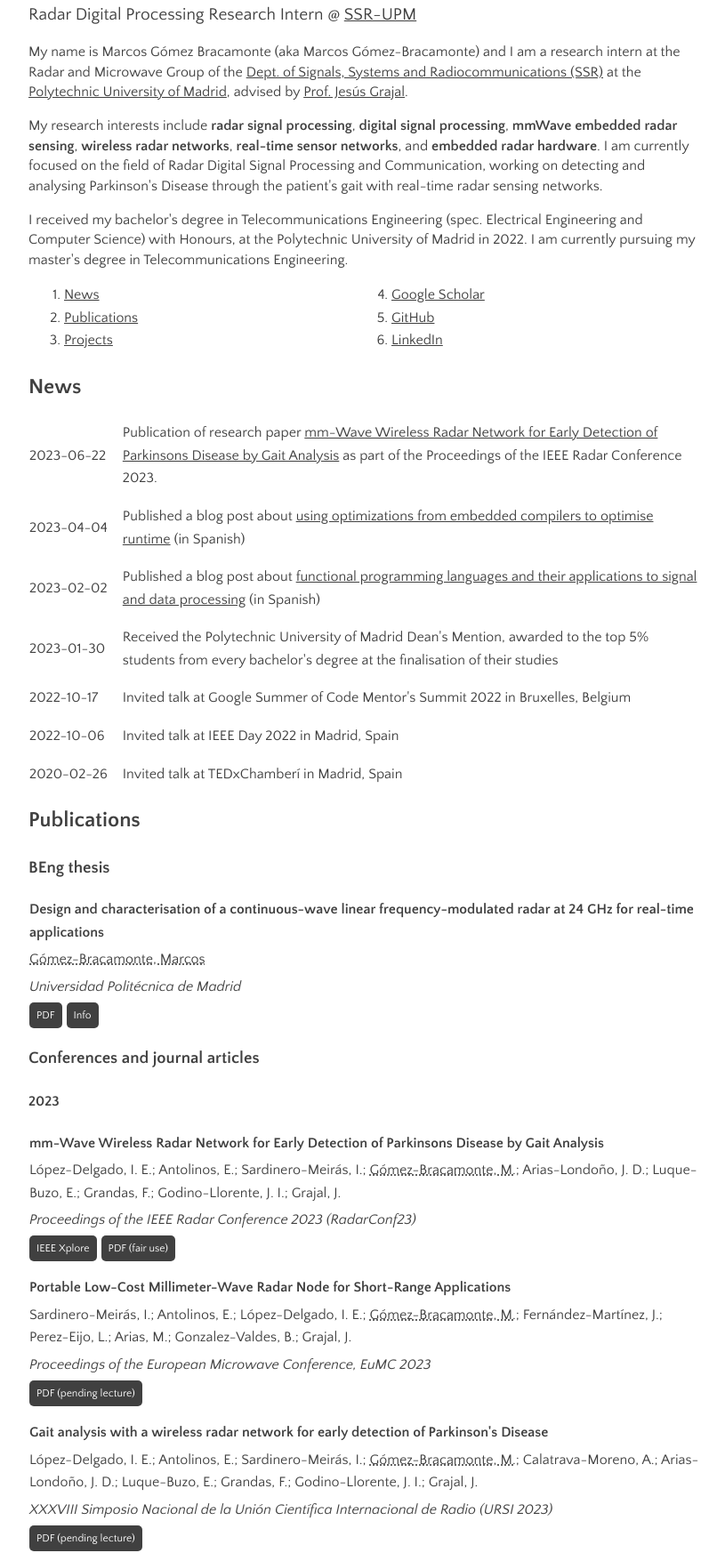
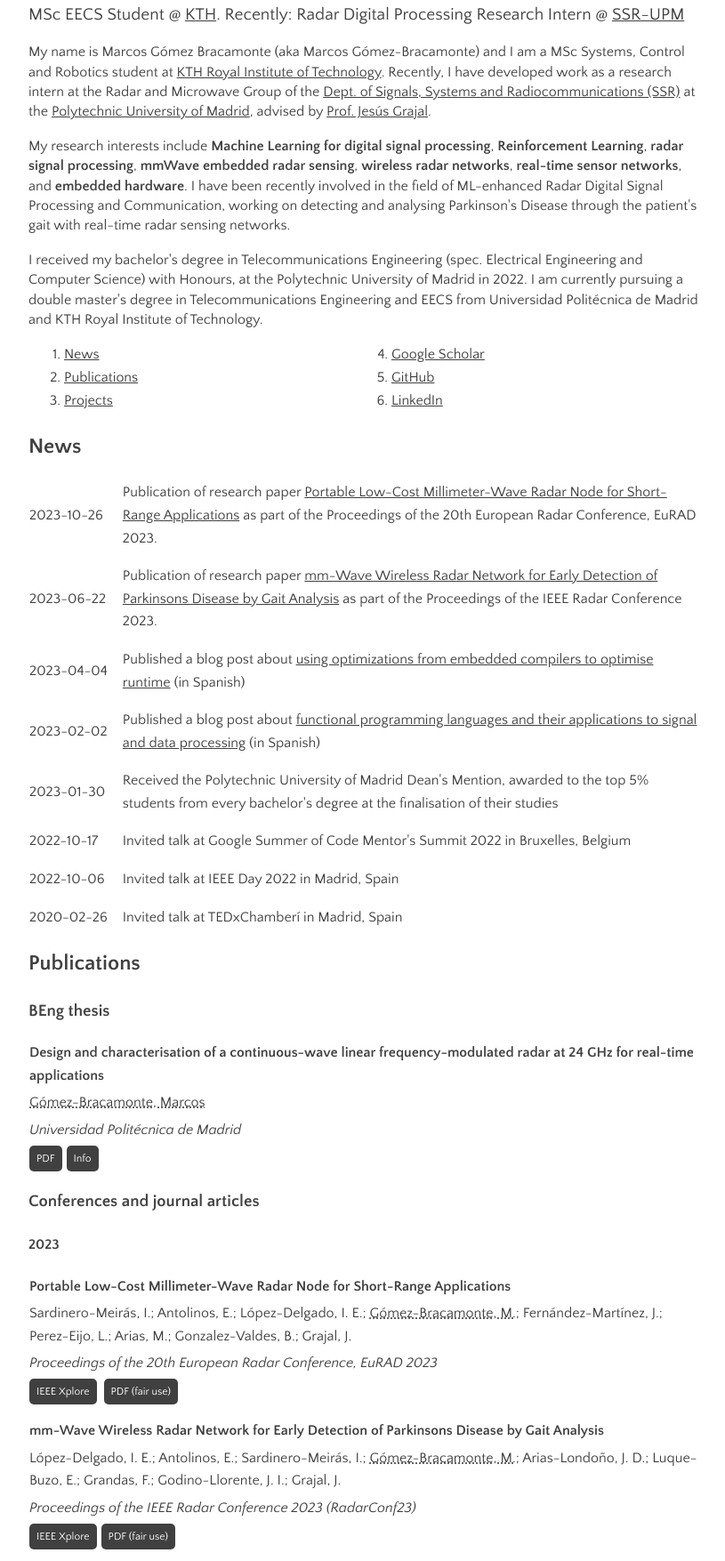
Before and after one commit to mooncos/research-web, a plain HTML site: page index.html in a window 1280 px wide. Shown: the part 260-2015 px from the top of the page at 89% size, without its empty margins (228-1043 px from the left). Drawn offline with Linux system fonts and the light colour scheme; files that its build step writes are made by us from their sources.

Commit message:
update current KTH student condition and profile picture

```diff
--- a/index.html
+++ b/index.html
@@ -20,26 +20,33 @@
 
 <body>
 
-    <a href="index.html"><img class="home" id="profile" src="https://i.imgur.com/vpVqLgF.png" alt="Profile Photo" /></a>
+    <a href="index.html"><img class="home" id="profile" src="https://i.imgur.com/LRNueN4.jpeg"
+            alt="Profile Photo" /></a>
 
     <h1 class="name">Marcos Gómez-Bracamonte</h1>
-    <p class="tagline">Radar Digital Processing Research Intern @ <a href="https://ssr.upm.es/en/">SSR-UPM</a></p>
+    <p class="tagline">MSc EECS Student @ <a href="https://kth.se/">KTH</a>. Recently: Radar Digital Processing Research
+        Intern @ <a href="https://ssr.upm.es/en/">SSR-UPM</a></p>
 
-    <p>My name is Marcos Gómez Bracamonte (aka Marcos Gómez-Bracamonte) and I am a research intern at the Radar and
+    <p>My name is Marcos Gómez Bracamonte (aka Marcos Gómez-Bracamonte) and I am a MSc Systems, Control and Robotics
+        student at <a href="https://kth.se/">KTH Royal Institute of Technology</a>. Recently, I have
+        developed work as a research intern at the Radar and
         Microwave Group of the <a href="https://ssr.upm.es/en/">Dept. of Signals, Systems and Radiocommunications
             (SSR)</a> at the <a href="https://www.upm.es/internacional">Polytechnic University of Madrid</a>, advised by
         <a href="https://ieeexplore.ieee.org/author/37272875700">Prof. Jesús Grajal</a>.
     </p>
 
-    <p>My research interests include <strong>radar signal processing</strong>, <strong>digital signal
-            processing</strong>, <strong>mmWave embedded radar sensing</strong>, <strong>wireless radar
-            networks</strong>, <strong>real-time sensor networks</strong>, and <strong>embedded radar hardware</strong>.
-        I am currently focused on the field of Radar Digital Signal Processing and Communication, working on detecting
+    <p>My research interests include <strong>Machine Learning for digital signal processing</strong>,
+        <strong>Reinforcement Learning</strong>, <strong>radar signal processing</strong>, <strong>mmWave embedded radar
+            sensing</strong>, <strong>wireless radar
+            networks</strong>, <strong>real-time sensor networks</strong>, and <strong>embedded hardware</strong>.
+        I have been recently involved in the field of ML-enhanced Radar Digital Signal Processing and Communication,
+        working on detecting
         and analysing Parkinson's Disease through the patient's gait with real-time radar sensing networks.</p>
 
     <p>I received my bachelor's degree in Telecommunications Engineering (spec. Electrical Engineering and Computer
-        Science) with Honours, at the Polytechnic University of Madrid in 2022. I am currently pursuing my master's
-        degree in Telecommunications Engineering.</p>
+        Science) with Honours, at the Polytechnic University of Madrid in 2022. I am currently pursuing a double master's
+        degree in Telecommunications Engineering and EECS from Universidad Politécnica de Madrid and KTH Royal Institute
+        of Technology.</p>
 
     <ol>
         <li><a href="#news">News</a></li>
@@ -55,10 +62,16 @@
 
     <table>
         <tr>
+            <td class="date">2023-10-26</td>
+            <td>Publication of research paper <a href="https://ieeexplore.ieee.org/document/10289482">Portable Low-Cost
+                    Millimeter-Wave Radar Node for Short-Range Applications</a> as part of the Proceedings of the 20th
+                European Radar Conference, EuRAD 2023.</td>
+        </tr>
+        <tr>
             <td class="date">2023-06-22</td>
-            <td>Publication of research paper <a
-                    href="https://ieeexplore.ieee.org/document/10149746">mm-Wave Wireless Radar Network for Early Detection of Parkinsons
-                    Disease by Gait Analysis</a> as part of the  Proceedings of the IEEE Radar Conference 2023.</td>
+            <td>Publication of research paper <a href="https://ieeexplore.ieee.org/document/10149746">mm-Wave Wireless
+                    Radar Network for Early Detection of Parkinsons
+                    Disease by Gait Analysis</a> as part of the Proceedings of the IEEE Radar Conference 2023.</td>
         </tr>
         <tr>
             <td class="date">2023-04-04</td>
@@ -111,6 +124,20 @@
     <table id="conf" class="item-list">
         <tr>
             <td>
+                <div class="title">Portable Low-Cost Millimeter-Wave Radar Node for Short-Range Applications</div>
+                <div class="authors">Sardinero-Meirás, I.; Antolinos, E.; López-Delgado, I. E.; <span
+                        class="me-author">Gómez-Bracamonte,
+                        M.</span>; Fernández-Martínez, J.; Perez-Eijo, L.; Arias, M.; Gonzalez-Valdes, B.; Grajal, J.
+                </div>
+                <div class="site">Proceedings of the 20th European Radar Conference, EuRAD 2023</div>
+                <div class="links">
+                    <a href="https://ieeexplore.ieee.org/document/10289482" class="button">IEEE Xplore</a>
+                    <a href="papers/eumc_2023.pdf" class="button">PDF (fair use)</a>
+                </div>
+            </td>
+        </tr>
+        <tr>
+            <td>
                 <div class="title">mm-Wave Wireless Radar Network for Early Detection of Parkinsons Disease by Gait
                     Analysis</div>
                 <div class="authors">López-Delgado, I. E.; Antolinos, E.; Sardinero-Meirás, I.; <span
@@ -120,17 +147,6 @@
                 <div class="site">Proceedings of the IEEE Radar Conference 2023 (RadarConf23)</div>
                 <div class="links"><a href="https://ieeexplore.ieee.org/document/10149746" class="button">IEEE
                         Xplore</a><a href="papers/radarconf_2023.pdf" class="button">PDF (fair use)</a></div>
-            </td>
-        </tr>
-        <tr>
-            <td>
-                <div class="title">Portable Low-Cost Millimeter-Wave Radar Node for Short-Range Applications</div>
-                <div class="authors">Sardinero-Meirás, I.; Antolinos, E.; López-Delgado, I. E.; <span
-                        class="me-author">Gómez-Bracamonte,
-                        M.</span>; Fernández-Martínez, J.; Perez-Eijo, L.; Arias, M.; Gonzalez-Valdes, B.; Grajal, J.
-                </div>
-                <div class="site">Proceedings of the European Microwave Conference, EuMC 2023</div>
-                <div class="links"><a href="papers/eumc_2023.pdf" class="button">PDF (pending lecture)</a></div>
             </td>
         </tr>
         <tr>
@@ -145,7 +161,7 @@
                 </div>
                 <div class="site">XXXVIII Simposio Nacional de la Unión Científica Internacional de Radio (URSI
                     2023)</div>
-                <div class="links"><a href="papers/ursi_gait_2023.pdf" class="button">PDF (pending lecture)</a></div>
+                <div class="links"><a href="papers/ursi_gait_2023.pdf" class="button">PDF</a></div>
             </td>
         </tr>
         <tr>
@@ -157,7 +173,7 @@
                 </div>
                 <div class="site">XXXVIII Simposio Nacional de la Unión Científica Internacional de Radio (URSI
                     2023)</div>
-                <div class="links"><a href="papers/ursi_radar_2023.pdf" class="button">PDF (pending lecture)</a></div>
+                <div class="links"><a href="papers/ursi_radar_2023.pdf" class="button">PDF</a></div>
             </td>
         </tr>
     </table>
@@ -198,7 +214,7 @@
     <p>
         Marcos is reachable at the e-mail address marcos.gomez(arroba)ieee.org
         <br />
-        &#x2022; <span class="note">Substitute <code>(arroba)</code> with the <code>@</code> character</span>
+        · <span class="note">Substitute <code>(arroba)</code> with the <code>@</code> character</span>
     </p>
 
 
```
